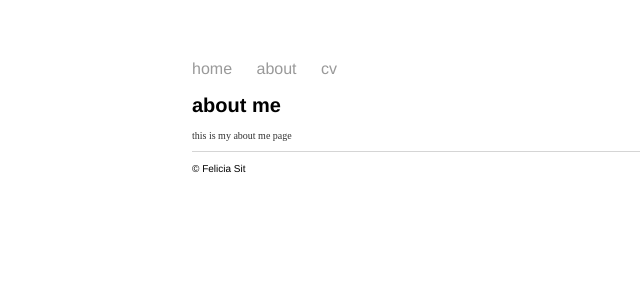
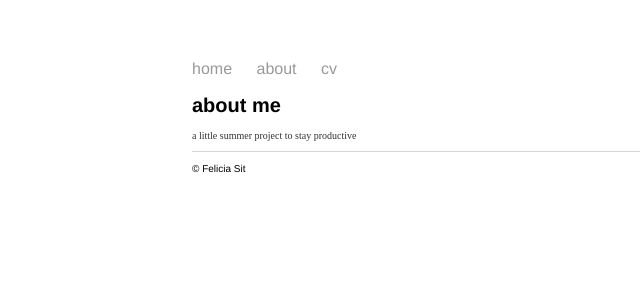
Before and after one commit to feliciasit/feliciasit.github.io, a Jekyll site: the page built from about/index.html, in a window 1280 px wide. Shown: the top 300 px of the page, without its empty margins (0-640 px from the left). Built offline with Jekyll 4.4.1, drawn with Linux system fonts in a browser that asks for light colours.

Commit message:
Update index.html

```diff
--- a/about/index.html
+++ b/about/index.html
@@ -1,7 +1,7 @@
 ---
 layout: default
-title: Hank Quinlan, Horrible Cop
+title: under construction
 ---
 <div class="blurb">
 	<h1>about me</h1>
-	<p>this is my about me page<!-- /.blurb -->
+	<p>a little summer project to stay productive<!-- /.blurb -->
```
